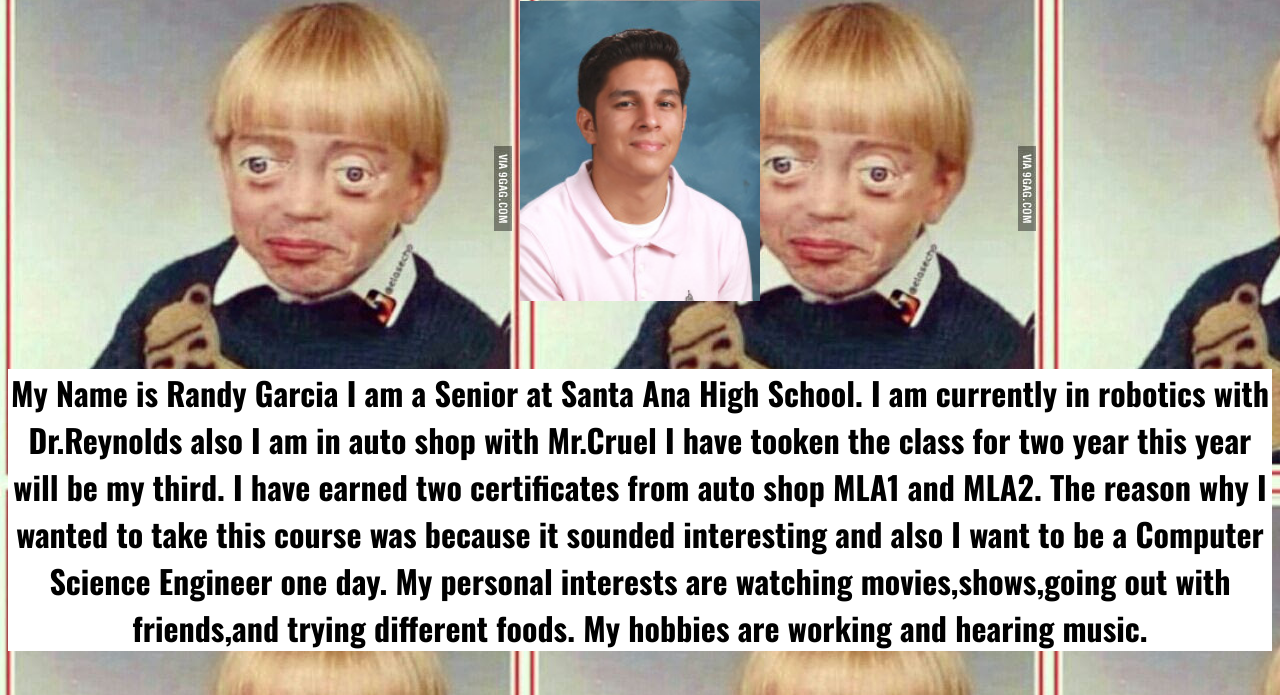
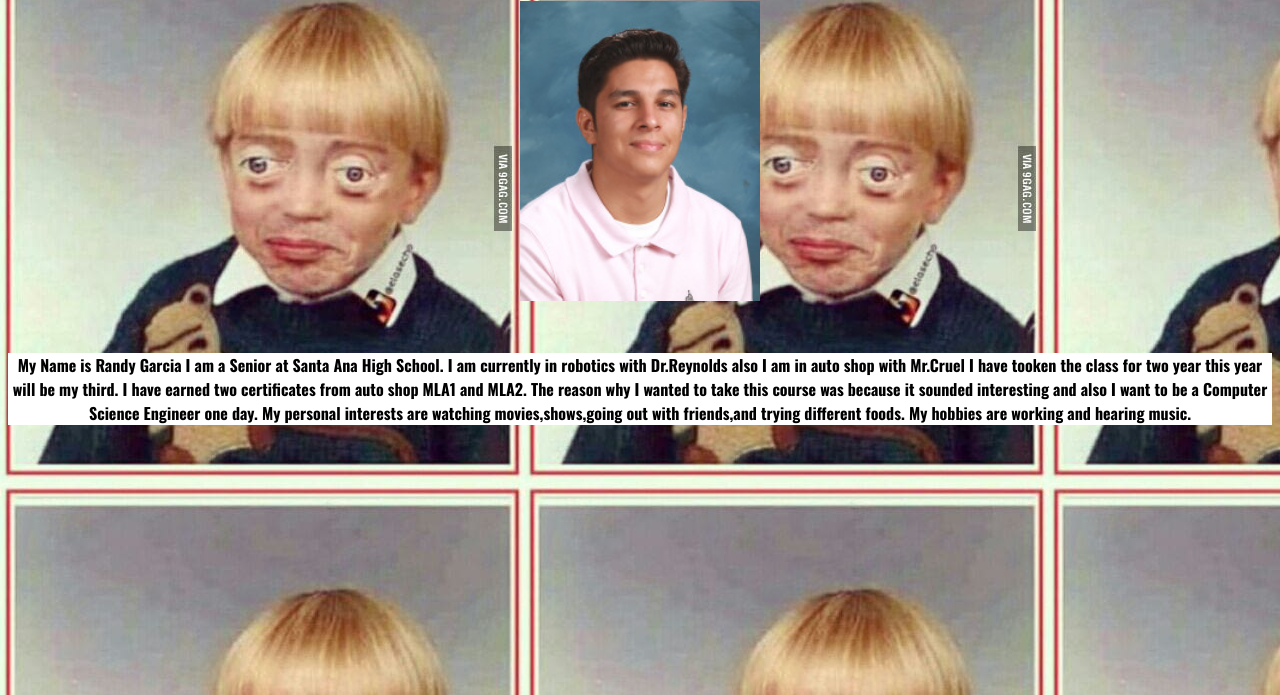
Before and after one commit to mclovin2121/csp2017, a plain HTML site: page my_website/aboutme.html in a window 1280 px wide. Shown: the part 105-800 px from the top of the page. Drawn offline with nearby package versions, Linux system fonts and the light colour scheme.

Commit message:
Update aboutme.css

```diff
--- a/my_website/aboutme.css
+++ b/my_website/aboutme.css
@@ -5,6 +5,6 @@ img {
   margin-right: auto;}
 p{text-align:center;
    font-family: 'Oswald', sans-serif;
-   font-size:2.0em;
+   font-size:1.0em;
    background-color:white;
 }
```
